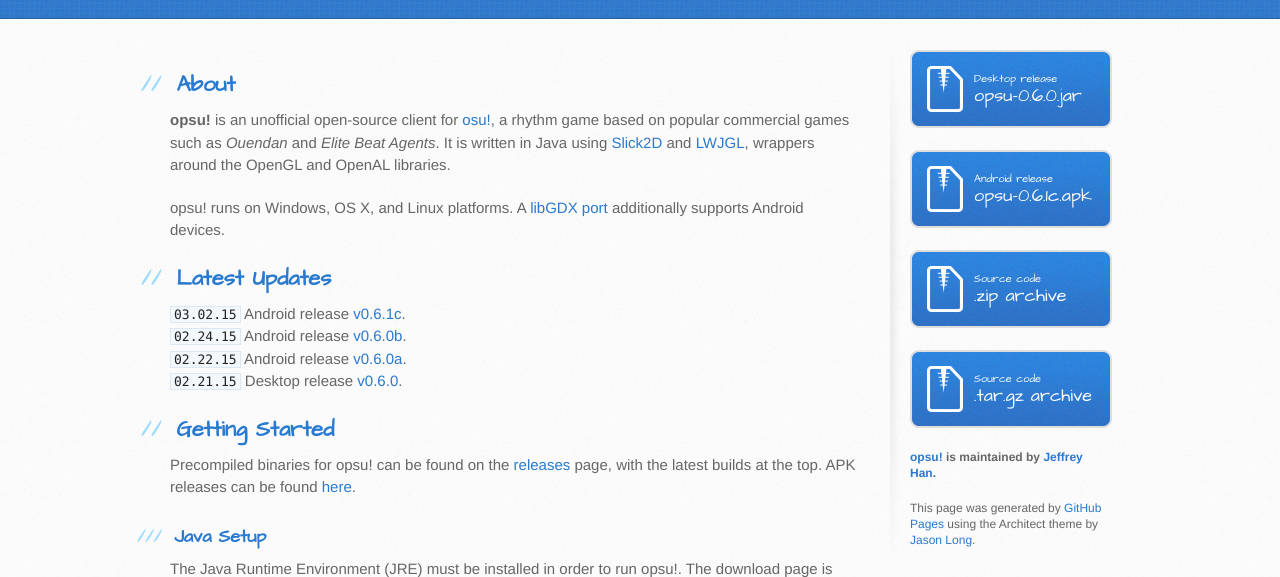
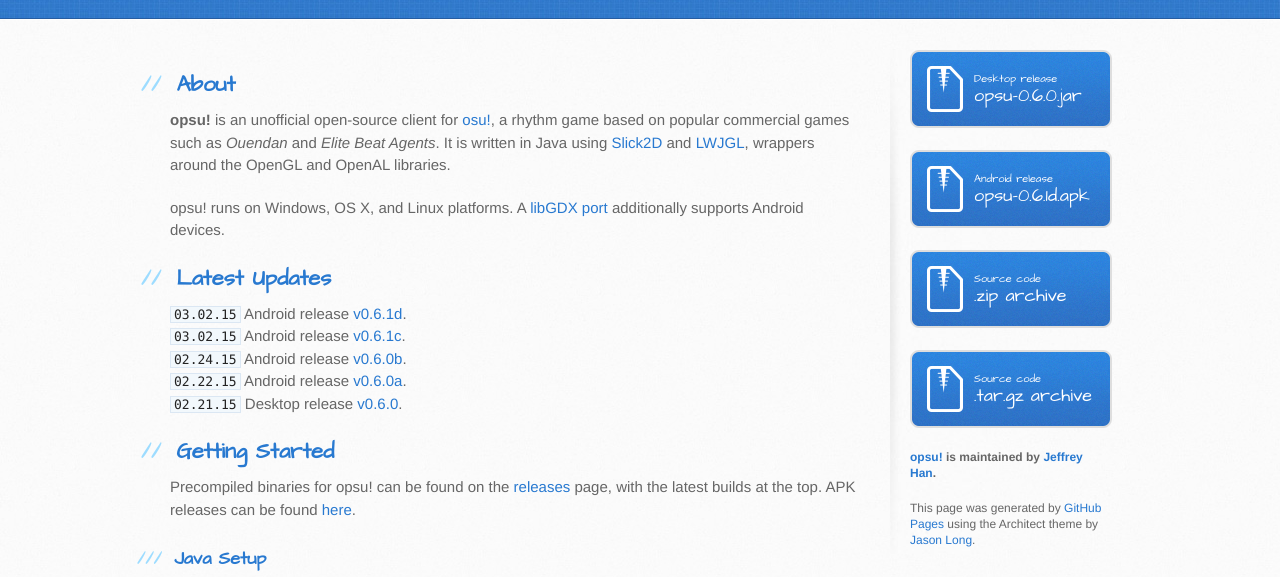
Before and after one commit to itdelatrisu/opsu, a plain HTML site: page index.html in a window 1280 px wide. Shown: the part 182-759 px from the top of the page. Drawn offline with Linux system fonts and the light colour scheme.

Commit message:
Updated to 0.6.1d.
Signed-off-by: Jeffrey Han <itdelatrisu@gmail.com>

```diff
--- a/index.html
+++ b/index.html
@@ -29,7 +29,7 @@
         <h1>opsu!</h1>
         <h2>an open-source osu! client</h2>
         <a href="https://github.com/itdelatrisu/opsu" class="button"><small>View project on</small> GitHub</a>
-        <a href="https://github.com/fluddokt/opsu/releases/download/0.6.1c/Opsu-android0.6.1c.apk" class="button" id="apk">Download APK</a>
+        <a href="https://github.com/fluddokt/opsu/releases/download/0.6.1d/Opsu-android0.6.1d.apk" class="button" id="apk">Download APK</a>
       </div>
     </header>
 
@@ -50,7 +50,8 @@
 <h2>
 <a id="latest-updates" class="anchor" href="#latest-updates" aria-hidden="true"><span class="octicon octicon-link">Latest Updates</span></a></h2>
 
-<p><code>03.02.15</code> Android release <a href="https://github.com/fluddokt/opsu/releases/tag/0.6.1c">v0.6.1c</a>.<br />
+<p><code>03.02.15</code> Android release <a href="https://github.com/fluddokt/opsu/releases/tag/0.6.1d">v0.6.1d</a>.<br />
+<code>03.02.15</code> Android release <a href="https://github.com/fluddokt/opsu/releases/tag/0.6.1c">v0.6.1c</a>.<br />
 <code>02.24.15</code> Android release <a href="https://github.com/fluddokt/opsu/releases/tag/0.6.0b">v0.6.0b</a>.<br />
 <code>02.22.15</code> Android release <a href="https://github.com/fluddokt/opsu/releases/tag/0.6.0a">v0.6.0a</a>.<br />
 <code>02.21.15</code> Desktop release <a href="https://github.com/itdelatrisu/opsu/releases/tag/0.6.0">v0.6.0</a>.</p>
@@ -184,9 +185,9 @@
             <small>Desktop release</small>
             opsu-0.6.0.jar
           </a>
-          <a href="https://github.com/fluddokt/opsu/releases/download/0.6.1c/Opsu-android0.6.1c.apk" class="button">
+          <a href="https://github.com/fluddokt/opsu/releases/download/0.6.1d/Opsu-android0.6.1d.apk" class="button">
             <small>Android release</small>
-            opsu-0.6.1c.apk
+            opsu-0.6.1d.apk
           </a>
           <a href="https://github.com/itdelatrisu/opsu/zipball/master" class="button">
             <small>Source code</small>
```
